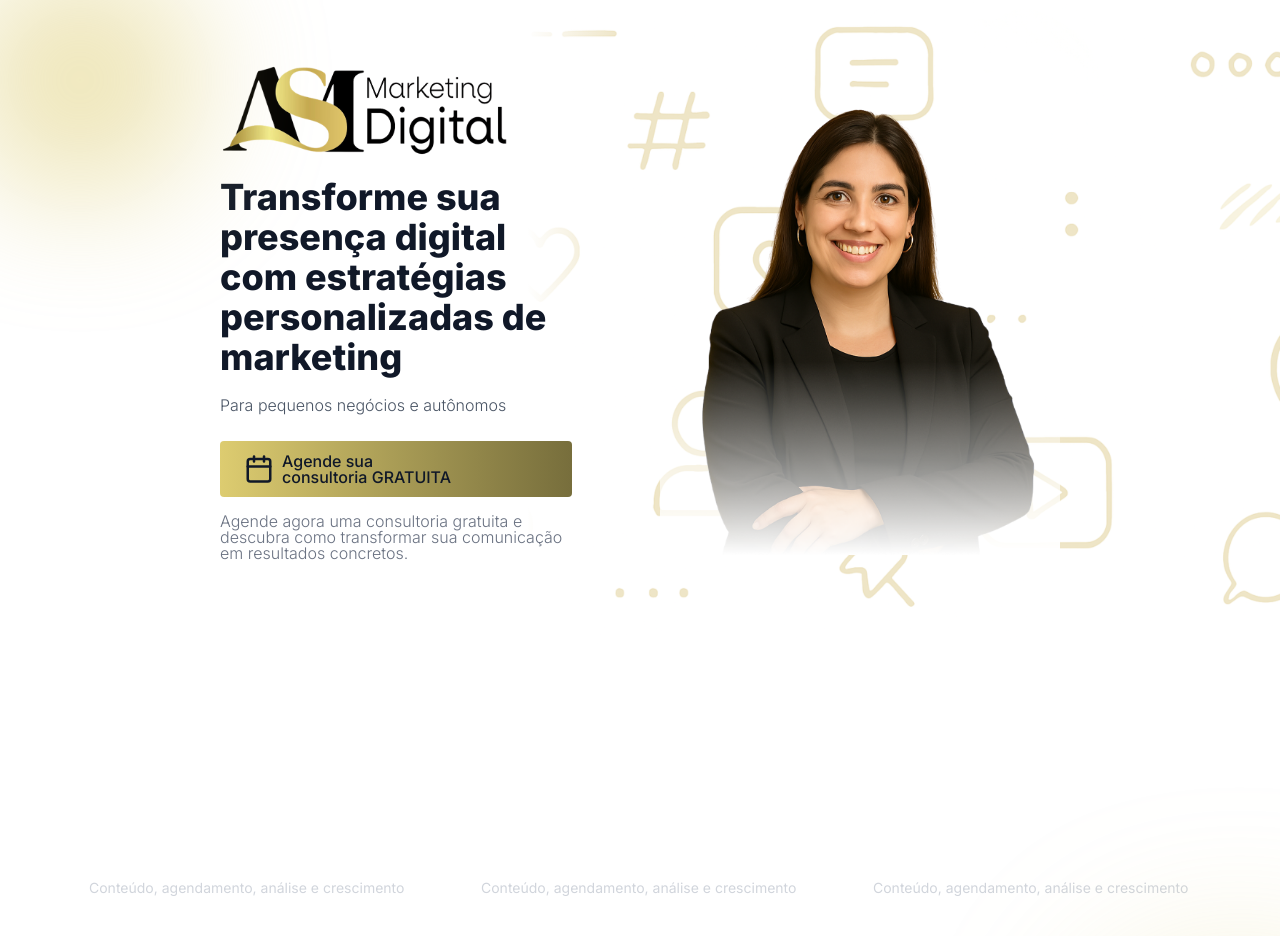
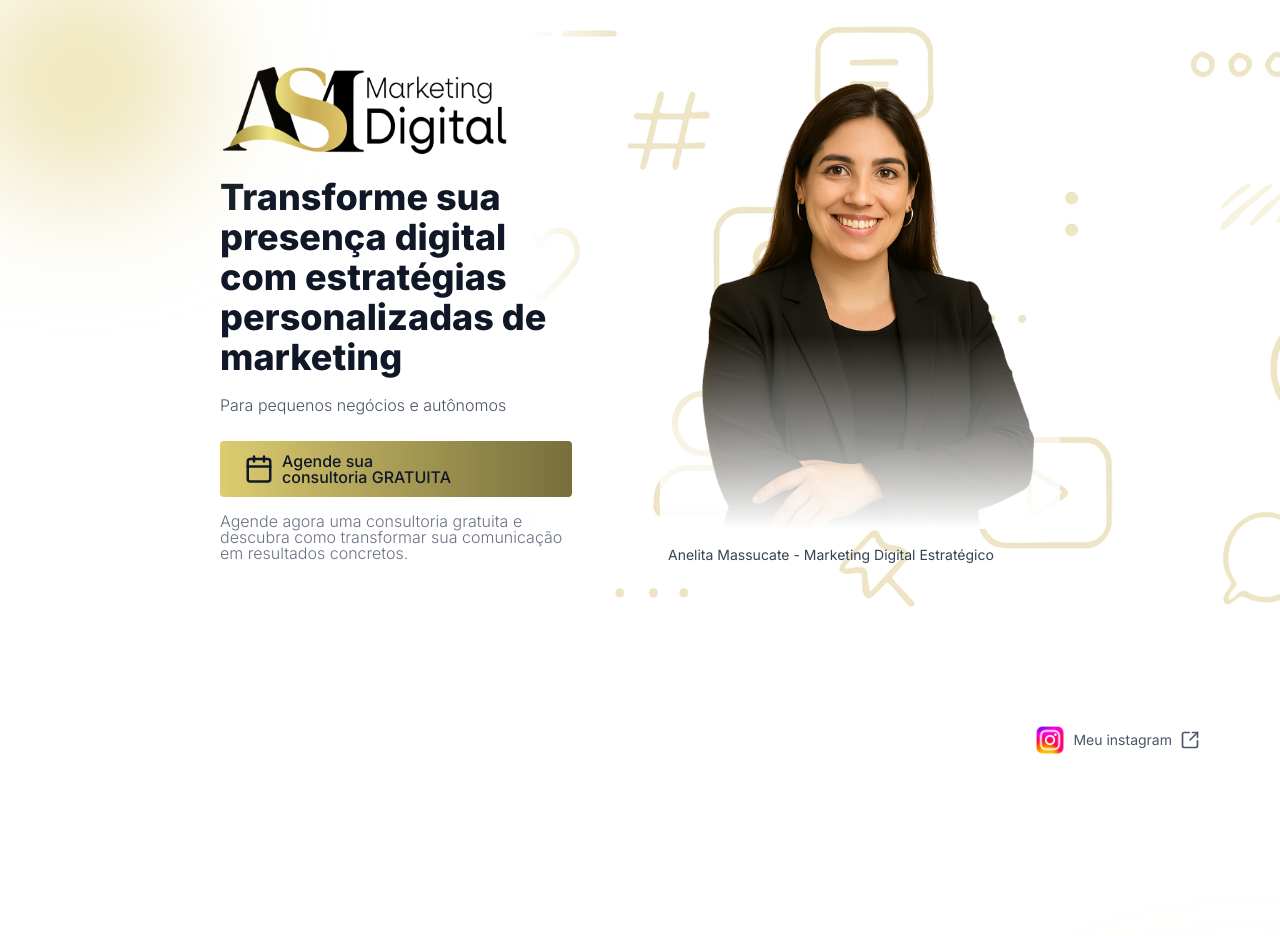
Before and after one commit to adrianomaringolo/asm-website, a Next.js app: page / in a window 1280 px wide. Shown: the top 936 px of the page. Built offline with nearby package versions, Linux system fonts and the light colour scheme.

Commit message:
service area styling

```diff
--- a/src/components/CTAButton.tsx
+++ b/src/components/CTAButton.tsx
@@ -3,9 +3,10 @@ import { Calendar } from "lucide-react";
 
 export function CTAButton() {
   return (
-    <button
+    <a
+      href="https://docs.google.com/forms/d/e/1FAIpQLSdKF-9LGmGABUpvRV8oT_DwGlO7A4ea4XKZ53Wr-rO-9KY9Ng/viewform?usp=sf_link"
       className={clsx(
-        "bg-gradient-to-r from-[#DDCC70] to-[#776E3C]",
+        "block bg-gradient-to-r from-[#DDCC70] to-[#776E3C]",
         "font-medium px-6 py-3 rounded hover:opacity-90 transition-all",
         "hover:shadow-2xl hover:shadow-[#776E3C]",
         "cursor-pointer w-full max-w-[360px]"
@@ -18,6 +19,6 @@ export function CTAButton() {
           consultoria GRATUITA
         </span>
       </span>
-    </button>
+    </a>
   );
 }
--- a/src/components/Hero.tsx
+++ b/src/components/Hero.tsx
@@ -37,6 +37,9 @@ export function Hero() {
             width={400}
             height={400}
           />
+          <p className="text-sm text-gray-700 mx-2 py-4">
+            Anelita Massucate - Marketing Digital Estratégico
+          </p>
         </div>
       </div>
     </section>
--- a/src/components/Services.tsx
+++ b/src/components/Services.tsx
@@ -1,22 +1,77 @@
+import { Instagram, SquareArrowOutUpRight } from "lucide-react";
+import Image from "next/image";
+
+const services = [
+  {
+    icon: <Instagram size={40} />,
+    title: "Gestão de Instagram",
+    description: "Conteúdo, agendamento, análise e crescimento",
+  },
+  {
+    icon: <Instagram size={40} />,
+    title: "Gestão de Instagram",
+    description: "Conteúdo, agendamento, análise e crescimento",
+  },
+  {
+    icon: <Instagram size={40} />,
+    title: "Gestão de Instagram",
+    description: "Conteúdo, agendamento, análise e crescimento",
+  },
+  {
+    icon: <Instagram size={40} />,
+    title: "Gestão de Instagram",
+    description: "Conteúdo, agendamento, análise e crescimento",
+  },
+  {
+    icon: <Instagram size={40} />,
+    title: "Gestão de Instagram",
+    description: "Conteúdo, agendamento, análise e crescimento",
+  },
+  {
+    icon: <Instagram size={40} />,
+    title: "Gestão de Instagram",
+    description: "Conteúdo, agendamento, análise e crescimento",
+  },
+];
+
 export function Services() {
   return (
     <section className="relative bg-dark text-white py-16 px-6 md:px-12 overflow-hidden">
       <div className="max-w-6xl mx-auto text-center">
-        <h2 className="text-2xl md:text-3xl font-semibold mb-8 text-left">
-          <span className="font-light text-base">Como posso te ajudar? </span>
-          <br />
-          <span className="font-bold">Conheça meus serviços</span>
-        </h2>
+        <div className="flex justify-between itens-center">
+          <h2 className="text-2xl md:text-3xl font-semibold mb-8 text-left">
+            <span className="font-light text-base">Como posso te ajudar? </span>
+            <br />
+            <span className="font-bold">Conheça meus serviços</span>
+          </h2>
+          <span>
+            <a
+              href="https://www.instagram.com/asmmktdigital/"
+              target="_blank"
+              className="flex items-center gap-2 bg-white px-4 text-sm py-3 text-gray-600 rounded hover:bg-white/80 transition-all"
+            >
+              <Image
+                src="/instagram-logo.png"
+                alt="Logo Instagram"
+                width={30}
+                height={30}
+              />
+              Meu instagram
+              <SquareArrowOutUpRight size={20} />
+            </a>
+          </span>
+        </div>
         <div className="grid grid-cols-1 sm:grid-cols-2 md:grid-cols-3 gap-6">
-          {Array.from({ length: 6 }).map((_, i) => (
+          {services.map((service, i) => (
             <div
               key={i}
-              className="border border-white/20 p-6 rounded-lg text-left"
+              className="border border-white/20 p-6 rounded-lg text-center flex flex-col items-center"
             >
-              <p className="text-lg font-medium mb-2">Gestão de Instagram</p>
-              <p className="text-sm text-gray-300">
-                Conteúdo, agendamento, análise e crescimento
-              </p>
+              <div className="p-2 rounded-full text-center text-2xl">
+                {service.icon}
+              </div>
+              <p className="text-lg font-medium mb-2">{service.title}</p>
+              <p className="text-sm text-gray-300">{service.description}</p>
             </div>
           ))}
         </div>
```
Also changed, not shown: public/instagram-logo.png (added).
